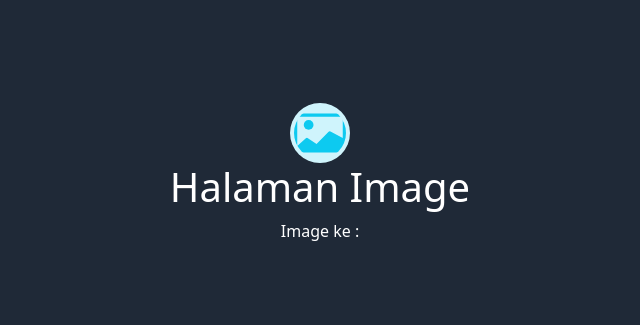
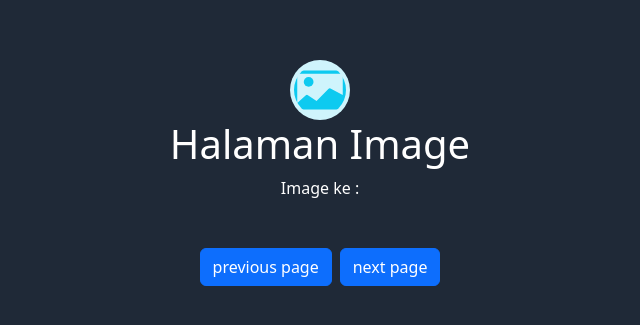
Before and after one commit to fariez11/udemy-react-pzn, a React (Vite) app in the folder react-router/: page /images in a window 1280 px wide. Shown: the part 227-552 px from the top of the page, without its empty margins (320-960 px from the left). Built offline with nearby package versions, Linux system fonts and the light colour scheme.

Commit message:
learn useNavigate

```diff
--- a/react-router/src/assets/css/sidebar.css
+++ b/react-router/src/assets/css/sidebar.css
@@ -1,7 +1,7 @@
 a{
     display: block;
     padding: 7px;
-    color: black;
+    color: white;
     text-decoration: none;
     border-radius: 5px;
 }
--- a/react-router/src/pages/About.jsx
+++ b/react-router/src/pages/About.jsx
@@ -1,10 +1,21 @@
+import Button from 'react-bootstrap/Button'
 import * as icons from 'react-icons/bs'
+import { useNavigate } from 'react-router'
 export default function About() {
+
+    const navigate = useNavigate()
+
     return (
         <>
             <icons.BsQuestionCircle size={50} className='text-info p-1 bg-dark rounded-5' />
             <h1>Halaman About</h1>
             <span> Selamat Datang di Halaman About</span>
+
+            <br />
+            <div className="d-flex gap-2 mt-5 justify-content-center">
+                <Button varriant="primary" onClick={() => navigate(-1)}> previous page</Button>
+                <Button varriant="primary" onClick={() => navigate('/images/*')}> next page</Button>
+            </div>
         </>
     )
 }
--- a/react-router/src/pages/Home.jsx
+++ b/react-router/src/pages/Home.jsx
@@ -1,11 +1,21 @@
 
+import Button from 'react-bootstrap/Button';
 import * as icons from 'react-icons/bs'
+import { useNavigate } from 'react-router';
 export default function Home() {
+
+    const navigate = useNavigate()
+
+    function handleClick() {
+        navigate({pathname: '/about'})
+    }
     return (
         <>
             <icons.BsHouse size={50}/>
             <h1>Halaman Home</h1>
             <span> Selamat Datang di Halaman Home</span>
+            <br />
+            <Button varriant="primary" className='mt-5' onClick={handleClick}> go to about page</Button>
         </>
     )
 }
--- a/react-router/src/pages/Image.jsx
+++ b/react-router/src/pages/Image.jsx
@@ -1,12 +1,20 @@
+import Button from 'react-bootstrap/Button';
 import * as icons from 'react-icons/bs'
-import { useParams } from 'react-router';
+import { useNavigate, useParams } from 'react-router';
 export default function Image() {
+
+    const navigate = useNavigate();
     const params = useParams();
     return (
         <>
             <icons.BsCardImage size={60} className='text-info p-1 bg-info-subtle rounded-5' />
             <h1>Halaman Image</h1>
             <span> Image ke : {params['*']}</span>
+            <br />
+            <div className="d-flex gap-2 mt-5 justify-content-center">
+                <Button varriant="primary" onClick={() => navigate(-1)}> previous page</Button>
+                <Button varriant="primary" onClick={() => navigate('/data')}> next page</Button>
+            </div>
         </>
     )
 }
--- a/react-router/src/pages/Layout.jsx
+++ b/react-router/src/pages/Layout.jsx
@@ -1,23 +1,29 @@
-import { NavLink, Outlet } from "react-router";
+import { NavLink, Outlet, useNavigate } from "react-router";
 import '../assets/css/sidebar.css'
+import Button from "react-bootstrap/Button";
 
 export default function Layout() {
+    const navigate = useNavigate();
     return (
         <>
             <div className="header">
                 <h3>navbar</h3>
             </div>
             <div>
-                <ul className="p-0">
+                <ul className="p-0 d-flex flex-column gap-1">
                     <li className="list-unstyled"><NavLink to="/data/products"> product</NavLink></li>
                     <li className="list-unstyled"><NavLink to="/data/customers"> customer</NavLink></li>
                     <li className="list-unstyled"><NavLink to="/data/sellers"> seller</NavLink></li>
                     <li className="list-unstyled"><NavLink to="/data/products?category=jersey#top"> category</NavLink></li>
-                    <li className="list-unstyled"><NavLink to={{ pathname: "/data/products", search:"?category=jersey", hash:"#top" }}> hash</NavLink></li>
+                    <li className="list-unstyled"><NavLink to={{ pathname: "/data/products", search: "?category=jersey", hash: "#top" }}> hash</NavLink></li>
                 </ul>
             </div>
             <div className="content my-5">
                 <Outlet />
+                <br />
+                <div className="d-flex gap-2 mt-5 justify-content-center">
+                    <Button varriant="primary" onClick={() => navigate('/images/*')}> previous page</Button>
+                </div>
             </div>
             <div className="footer">
                 <h3>footer</h3>
```
Also changed, not shown: react-router/notes.txt.
